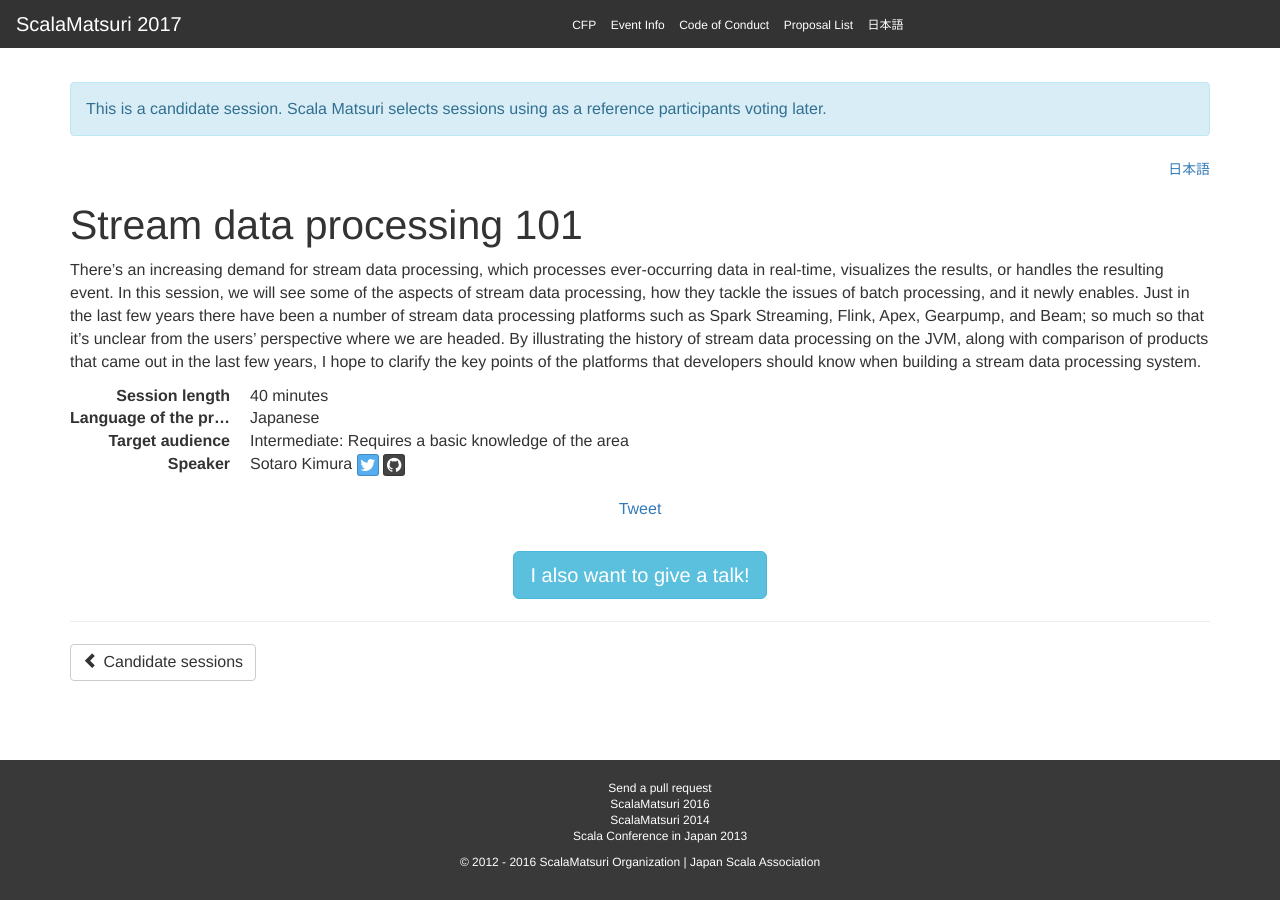
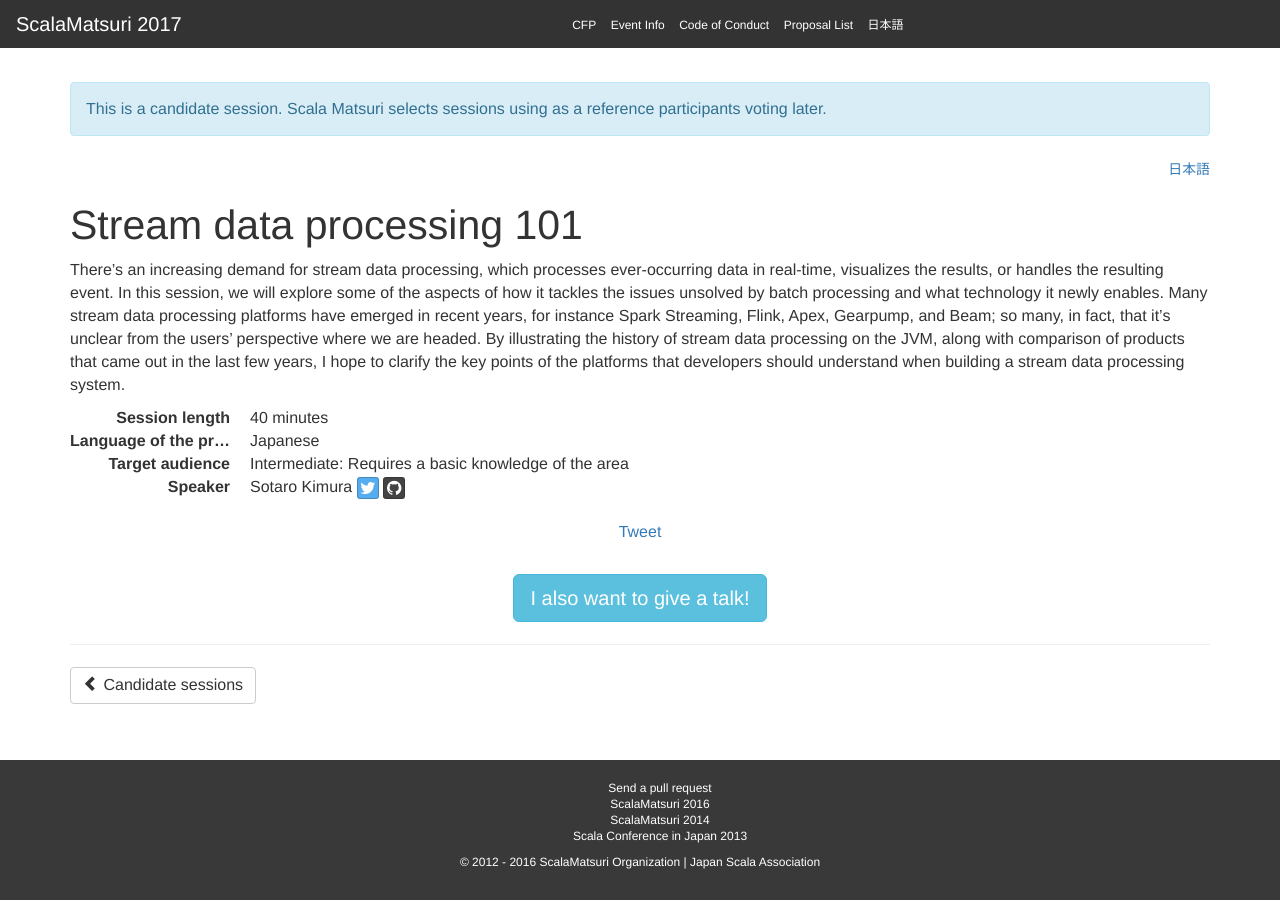
Before and after one commit to scalajp/2017.scalamatsuri.org, a Jekyll site: the page built from _candidates_en/KimuraSotaro_1.md, in a window 1280 px wide. Built offline with Jekyll 4.4.1, drawn with Linux system fonts in a browser that asks for light colours; nearby versions of some CDN libraries; comment, search, counter and statistics services are not loaded.

Commit message:
Update KimuraSotaro_1.md

```diff
--- a/_candidates_en/KimuraSotaro_1.md
+++ b/_candidates_en/KimuraSotaro_1.md
@@ -9,4 +9,4 @@
 tags:
   - Big Data / Fast Data
 ---
-There's an increasing demand for stream data processing, which processes ever-occurring data in real-time, visualizes the results, or handles the resulting event. In this session, we will see some of the aspects of stream data processing, how they tackle the issues of batch processing, and it newly enables. Just in the last few years there have been a number of stream data processing platforms such as Spark Streaming, Flink, Apex, Gearpump, and Beam; so much so that it's unclear from the users' perspective where we are headed. By illustrating the history of stream data processing on the JVM, along with comparison of products that came out in the last few years, I hope to clarify the key points of the platforms that developers should know when building a stream data processing system.
+There's an increasing demand for stream data processing, which processes ever-occurring data in real-time, visualizes the results, or handles the resulting event. In this session, we will explore some of the aspects of how it tackles the issues unsolved by batch processing and what technology it newly enables. Many stream data processing platforms have emerged in recent years, for instance Spark Streaming, Flink, Apex, Gearpump, and Beam; so many, in fact, that it's unclear from the users' perspective where we are headed. By illustrating the history of stream data processing on the JVM, along with comparison of products that came out in the last few years, I hope to clarify the key points of the platforms that developers should understand when building a stream data processing system.
```
